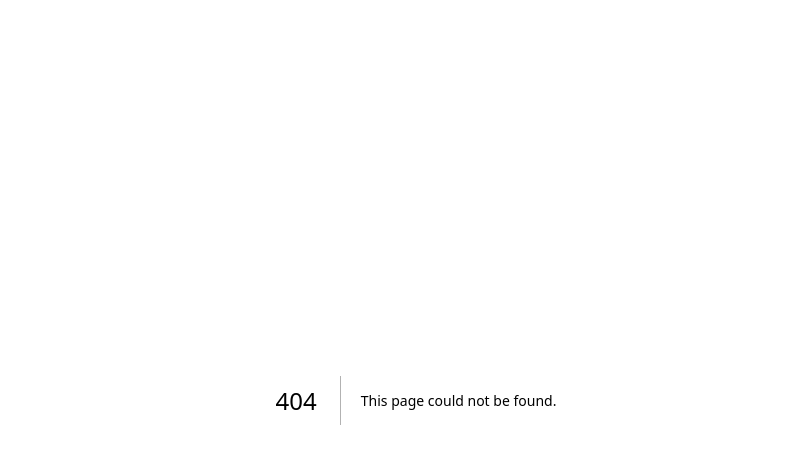
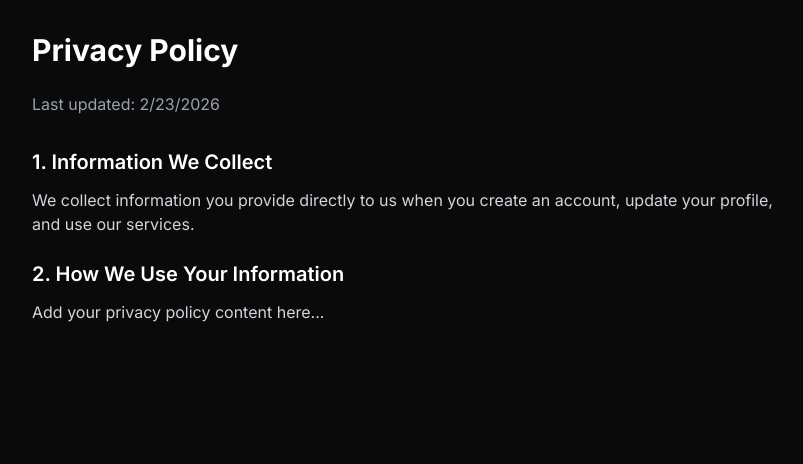
Before and after one commit to User64-dev/ClientBrain, a Next.js app: page /privacy in a window 1280 px wide. Before the commit this address had no page. Shown: the top 464 px of the page, without its empty margins (224-1027 px from the left). Built offline with nearby package versions, Linux system fonts and the light colour scheme.

Commit message:
feat: add Terms of Service and Privacy Policy pages, update dependencies for Stripe integration

```diff
--- a/package.json
+++ b/package.json
@@ -13,6 +13,7 @@
     "test:e2e": "playwright test"
   },
   "dependencies": {
+    "@stripe/stripe-js": "^8.9.0",
     "@supabase/ssr": "^0.8.0",
     "@supabase/supabase-js": "^2.97.0",
     "@vercel/analytics": "^1.6.1",
@@ -20,7 +21,8 @@
     "openai": "^6.27.0",
     "react": "19.2.3",
     "react-dom": "19.2.3",
-    "resend": "^6.9.2"
+    "resend": "^6.9.2",
+    "stripe": "^20.4.1"
   },
   "devDependencies": {
     "@playwright/test": "^1.58.2",
--- /dev/null
+++ b/src/app/privacy/page.tsx
@@ -0,0 +1,26 @@
+export default function PrivacyPolicy() {
+  return (
+    <div className="min-h-screen bg-[#0a0a0a] text-white p-8">
+      <div className="max-w-3xl mx-auto">
+        <h1 className="text-3xl font-bold mb-6">Privacy Policy</h1>
+        <p className="mb-4 text-gray-400">Last updated: {new Date().toLocaleDateString()}</p>
+
+        <div className="text-gray-300 space-y-6 mt-8">
+          <section>
+            <h2 className="text-xl font-semibold mb-3 text-white">1. Information We Collect</h2>
+            <p>
+              We collect information you provide directly to us when you create an account, update your profile, and use our services.
+            </p>
+          </section>
+
+          <section>
+            <h2 className="text-xl font-semibold mb-3 text-white">2. How We Use Your Information</h2>
+            <p>
+              Add your privacy policy content here...
+            </p>
+          </section>
+        </div>
+      </div>
+    </div>
+  )
+}
--- a/src/app/signup/page.tsx
+++ b/src/app/signup/page.tsx
@@ -4,6 +4,7 @@ import { useState } from 'react'
 import { useRouter } from 'next/navigation'
 import Link from 'next/link'
 import { createClient } from '@/utils/supabase/client'
+import { Terms } from '../terms/page'
 
 export default function Signup() {
   const [email, setEmail] = useState('')
@@ -103,6 +104,11 @@ export default function Signup() {
           </button>
         </form>
 
+        <p className="text-center text-gray-400 mt-4 text-sm">
+          By signing up, you agree to our <Link href="/terms" className="text-[#4F8EF7] hover:underline">Terms of Service</Link> and <Link href="/privacy" className="text-[#4F8EF7] hover:underline">Privacy Policy</Link>.
+          You should receive an email to confirm your account after signing up. Please check your inbox and spam folder.
+        </p>
+
         <div className="text-center mt-6">
           <Link href="/login" className="text-gray-400 hover:text-white transition-colors text-sm font-medium">
             Already have an account? Sign in
--- /dev/null
+++ b/src/app/terms/page.tsx
@@ -0,0 +1,21 @@
+export default function Terms() {
+  return (
+    <div className="min-h-screen bg-gradient-to-br from-[#0a0a0a] to-[#1a1a1a] flex items-center justify-center p-4 font-sans text-white">
+      <div className="w-full max-w-3xl bg-gradient-to-br from-[#111111] to-[#0f0f0f] border border-[#2a2a2a] rounded-2xl p-10 shadow-2xl">
+        <h1 className="text-4xl font-bold mb-8 tracking-tight bg-gradient-to-r from-white to-gray-400 bg-clip-text text-transparent">
+          Terms of Service
+        </h1>
+        <p className="text-gray-300 mb-8 leading-relaxed text-lg">
+          Welcome to ClientBrain! By using our services, you agree to the following terms and conditions. Please read them carefully.
+        </p>
+
+        <div className="border-t border-[#2a2a2a] pt-8">
+          <h2 className="text-2xl font-bold mb-6 text-white">Data Processing</h2>
+          <p className="text-gray-300 mb-6 leading-relaxed text-base">
+            The resumes are being generated by the GPT-4 model. That means your data is being sent to OpenAI's servers for processing.
+          </p>
+        </div>
+      </div>
+    </div>
+  )
+}
```
Also changed, not shown: 1 other file (tests, documents, lock files or other folders).
